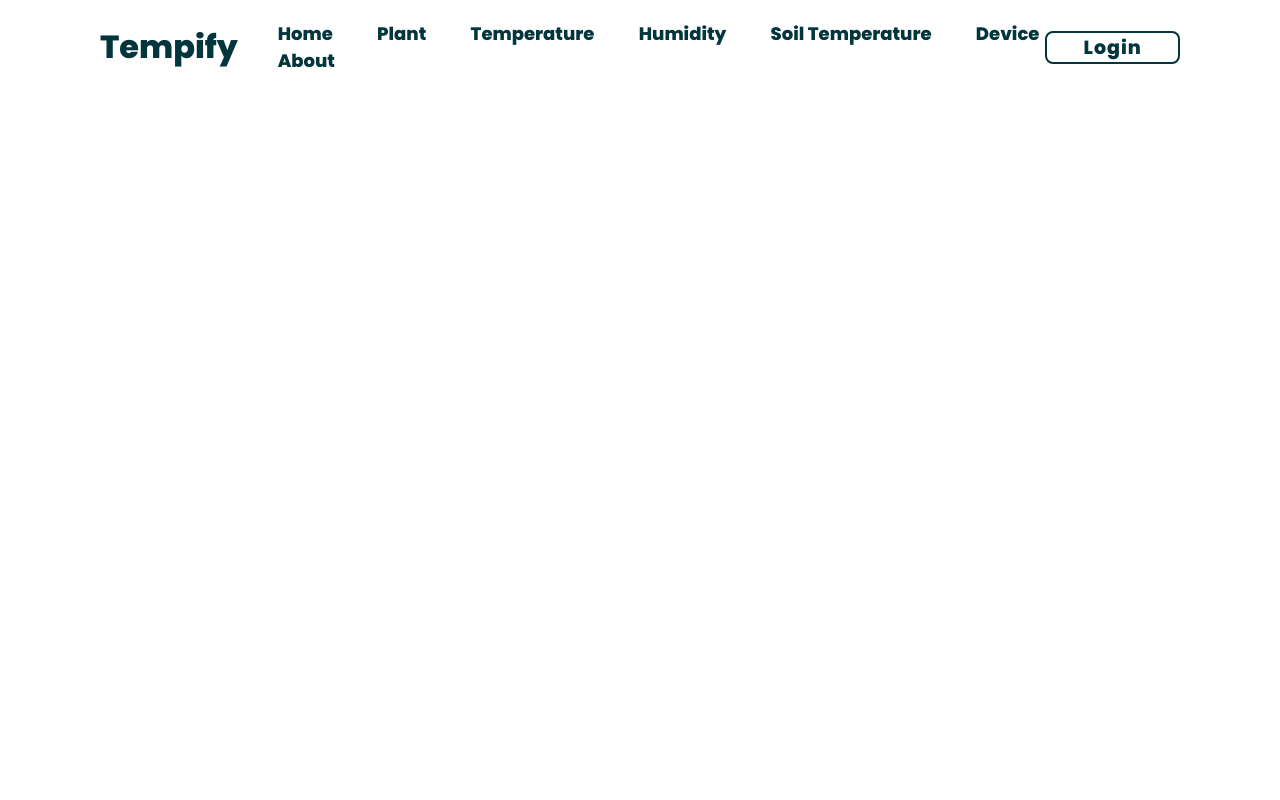
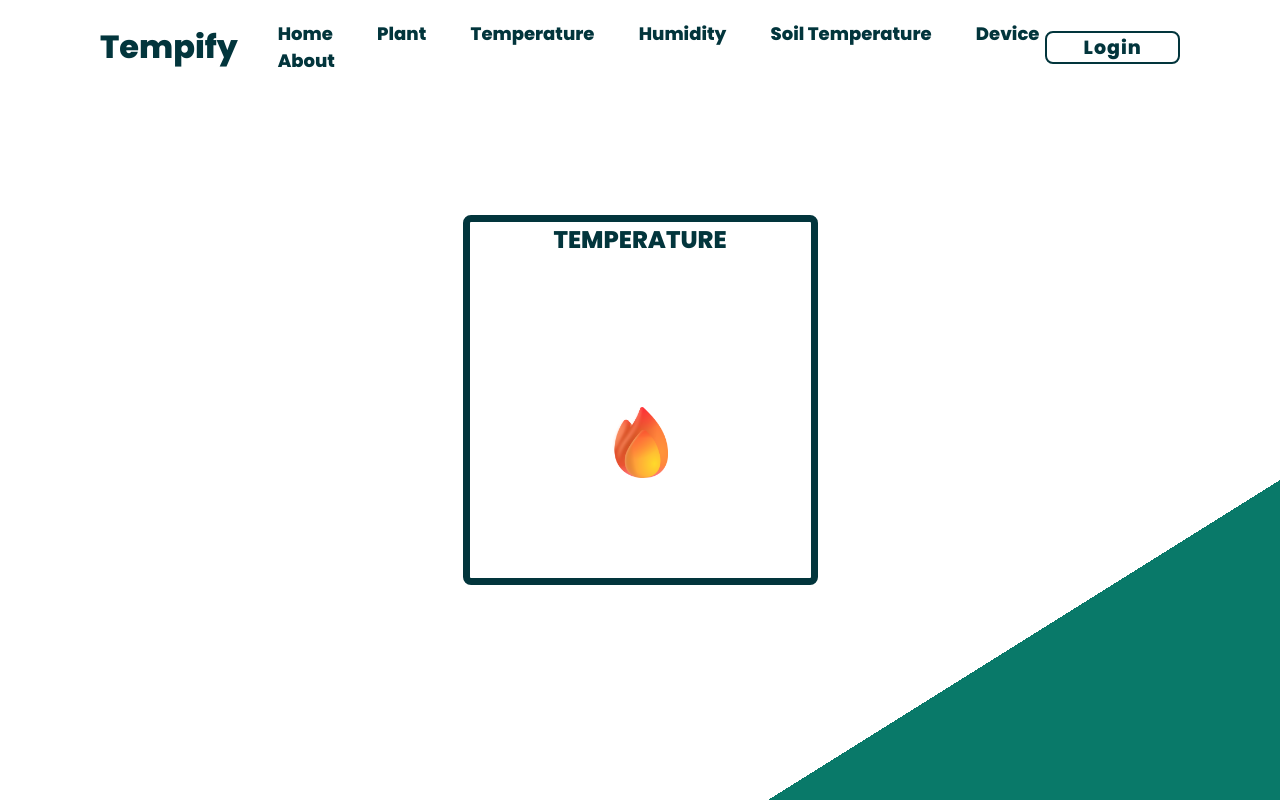
Before and after one commit to Katie2206/IOT_G-CA1_SD3b_Tempify, a Flask app: page /temp in a window 1280 px wide. Run offline with Flask 3, Linux system fonts and the light colour scheme.

Commit message:
Temperature Page

```diff
--- a/static/tempStyles.css
+++ b/static/tempStyles.css
@@ -83,3 +83,60 @@ body{
     color: white;
     box-shadow: inset 400px 0 0 0 #02353C;
   }
+
+  .main_page{
+    color: white;
+    height: 100vh;
+    display: flex;
+    align-items: center;
+    padding: 0 10%;
+    background-image: linear-gradient(to bottom right, white 80%, #097969 20%);
+    justify-content: center;
+
+}
+
+
+
+
+.main_page_contents{
+    display: flex;
+    justify-content: center;
+    align-items: center;
+    margin: auto;
+    height: 100%;
+    width: 100%;
+
+}
+
+
+.main_page_contents div{
+
+    color: #02353C;
+    height: 370px;
+    width: 355px;
+    background-color: transparent;
+    margin: 60px;
+    border: 7px solid #02353C;
+    border-radius: 8px;
+    text-align: center;
+    transition: .5s;
+}
+
+.main_page_contents div:hover{
+    color: white;
+    background-color: #02353C;
+    transform: scale(1.3);
+}
+
+.main_page_contents h3{
+    margin-top: 100px;
+    font-size: 50px;
+}
+
+.main_page_contents img {
+    max-width: 30%;
+    max-height: 20%;
+    object-fit: contain;
+    position: relative;
+    margin-top: 50px;
+}
--- a/templates/temp.html
+++ b/templates/temp.html
@@ -21,6 +21,20 @@
         </nav>
 
         <a href="{{ url_for('login') }}" class="temp_signup">Login</a>
+
     </header>
+
+
+    <section class="main_page">
+        <div class="main_page_container">
+            <div class="main_page_contents">
+                <div class="tempature">
+                    <h1>TEMPERATURE</h1>
+                    <h3></h3>
+                    <img src="{{ url_for('static', filename='images/hot.png') }}" alt="">
+                </div>
+            </div>
+        </div>
+    </section>
 </body>
 </html>
```
